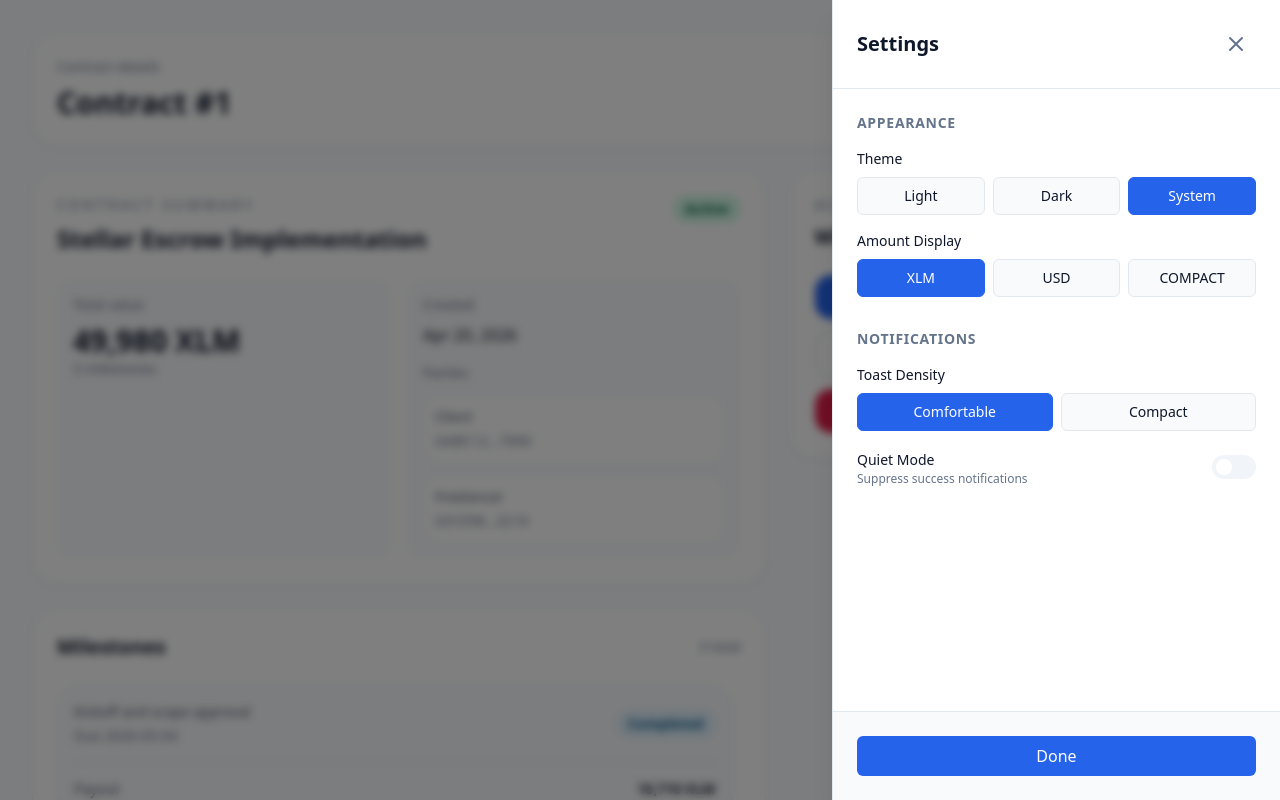
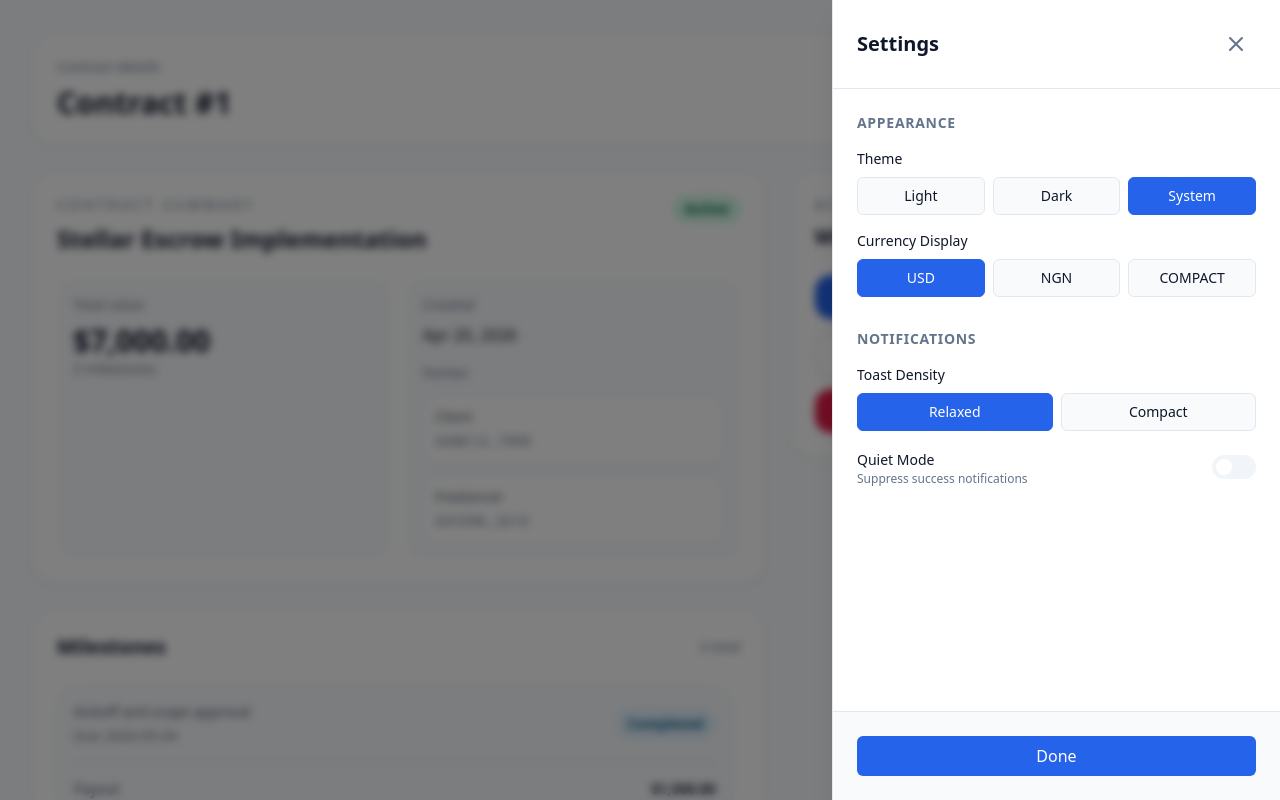
Before and after one commit to Talenttrust/Talenttrust-Frontend, a Next.js app: page /contracts/1 in a window 1280 px wide. Both pictures are taken after a click on the button "Open Settings". Shown: the top 800 px of the page. Built offline with nearby package versions, Linux system fonts and the light colour scheme.

Commit message:
feat: add settings panel for notifications and UX preferences

```diff
--- a/src/components/settings/SettingsPanel.tsx
+++ b/src/components/settings/SettingsPanel.tsx
@@ -43,13 +43,15 @@ export function SettingsPanel({ isOpen, onClose }: SettingsPanelProps) {
 
             <div className="space-y-4">
               <div>
-                <label className="block text-sm font-medium mb-2 text-[var(--foreground)]">Theme</label>
-                <div className="grid grid-cols-3 gap-2">
+                <label id="theme-label" className="block text-sm font-medium mb-2 text-[var(--foreground)]">Theme</label>
+                <div className="grid grid-cols-3 gap-2" role="radiogroup" aria-labelledby="theme-label">
                   {(['light', 'dark', 'system'] as Theme[]).map((t) => (
                     <button
                       key={t}
                       onClick={() => updatePreference('theme', t)}
-                      className={`px-3 py-2 text-sm rounded-md border capitalize transition-all ${
+                      role="radio"
+                      aria-checked={preferences.theme === t}
+                      className={`px-3 py-2 text-sm rounded-md border capitalize transition-all focus-visible:outline-none focus-visible:ring-2 focus-visible:ring-[var(--primary)] focus-visible:ring-offset-2 ${
                         preferences.theme === t
                           ? 'border-[var(--primary)] bg-[var(--primary)] text-[var(--primary-foreground)]'
                           : 'border-[var(--border)] bg-[var(--surface)] text-[var(--foreground)] hover:border-[var(--muted-foreground)]'
@@ -62,13 +64,15 @@ export function SettingsPanel({ isOpen, onClose }: SettingsPanelProps) {
               </div>
 
               <div>
-                <label className="block text-sm font-medium mb-2 text-[var(--foreground)]">Amount Display</label>
-                <div className="grid grid-cols-3 gap-2">
-                  {(['xlm', 'usd', 'compact'] as AmountFormat[]).map((f) => (
+                <label id="currency-label" className="block text-sm font-medium mb-2 text-[var(--foreground)]">Currency Display</label>
+                <div className="grid grid-cols-3 gap-2" role="radiogroup" aria-labelledby="currency-label">
+                  {(['usd', 'ngn', 'compact'] as AmountFormat[]).map((f) => (
                     <button
                       key={f}
                       onClick={() => updatePreference('amountFormat', f)}
-                      className={`px-3 py-2 text-sm rounded-md border uppercase transition-all ${
+                      role="radio"
+                      aria-checked={preferences.amountFormat === f}
+                      className={`px-3 py-2 text-sm rounded-md border uppercase transition-all focus-visible:outline-none focus-visible:ring-2 focus-visible:ring-[var(--primary)] focus-visible:ring-offset-2 ${
                         preferences.amountFormat === f
                           ? 'border-[var(--primary)] bg-[var(--primary)] text-[var(--primary-foreground)]'
                           : 'border-[var(--border)] bg-[var(--surface)] text-[var(--foreground)] hover:border-[var(--muted-foreground)]'
@@ -88,13 +92,15 @@ export function SettingsPanel({ isOpen, onClose }: SettingsPanelProps) {
 
             <div className="space-y-4">
               <div>
-                <label className="block text-sm font-medium mb-2 text-[var(--foreground)]">Toast Density</label>
-                <div className="grid grid-cols-2 gap-2">
-                  {(['comfortable', 'compact'] as ToastDensity[]).map((d) => (
+                <label id="density-label" className="block text-sm font-medium mb-2 text-[var(--foreground)]">Toast Density</label>
+                <div className="grid grid-cols-2 gap-2" role="radiogroup" aria-labelledby="density-label">
+                  {(['relaxed', 'compact'] as ToastDensity[]).map((d) => (
                     <button
                       key={d}
                       onClick={() => updatePreference('toastDensity', d)}
-                      className={`px-3 py-2 text-sm rounded-md border capitalize transition-all ${
+                      role="radio"
+                      aria-checked={preferences.toastDensity === d}
+                      className={`px-3 py-2 text-sm rounded-md border capitalize transition-all focus-visible:outline-none focus-visible:ring-2 focus-visible:ring-[var(--primary)] focus-visible:ring-offset-2 ${
                         preferences.toastDensity === d
                           ? 'border-[var(--primary)] bg-[var(--primary)] text-[var(--primary-foreground)]'
                           : 'border-[var(--border)] bg-[var(--surface)] text-[var(--foreground)] hover:border-[var(--muted-foreground)]'
@@ -108,12 +114,15 @@ export function SettingsPanel({ isOpen, onClose }: SettingsPanelProps) {
 
               <div className="flex items-center justify-between">
                 <div>
-                  <label className="text-sm font-medium text-[var(--foreground)]">Quiet Mode</label>
+                  <label id="quiet-mode-label" className="text-sm font-medium text-[var(--foreground)]">Quiet Mode</label>
                   <p className="text-xs text-[var(--muted-foreground)]">Suppress success notifications</p>
                 </div>
                 <button
                   onClick={() => updatePreference('quietMode', !preferences.quietMode)}
-                  className={`relative inline-flex h-6 w-11 items-center rounded-full transition-colors ${
+                  role="switch"
+                  aria-checked={preferences.quietMode}
+                  aria-labelledby="quiet-mode-label"
+                  className={`relative inline-flex h-6 w-11 items-center rounded-full transition-colors focus-visible:outline-none focus-visible:ring-2 focus-visible:ring-[var(--primary)] focus-visible:ring-offset-2 ${
                     preferences.quietMode ? 'bg-[var(--primary)]' : 'bg-[var(--muted)]'
                   }`}
                 >
--- a/src/lib/preferences.tsx
+++ b/src/lib/preferences.tsx
@@ -3,8 +3,8 @@
 import React, { createContext, useContext, useEffect, useState } from 'react';
 
 export type Theme = 'light' | 'dark' | 'system';
-export type AmountFormat = 'xlm' | 'usd' | 'compact';
-export type ToastDensity = 'comfortable' | 'compact';
+export type AmountFormat = 'usd' | 'ngn' | 'compact';
+export type ToastDensity = 'relaxed' | 'compact';
 
 export interface UserPreferences {
   theme: Theme;
@@ -15,8 +15,8 @@ export interface UserPreferences {
 
 const DEFAULT_PREFERENCES: UserPreferences = {
   theme: 'system',
-  amountFormat: 'xlm',
-  toastDensity: 'comfortable',
+  amountFormat: 'usd',
+  toastDensity: 'relaxed',
   quietMode: false,
 };
 
@@ -87,23 +87,21 @@ export function PreferencesProvider({ children }: { children: React.ReactNode })
   const formatAmount = (amount: number, currency: string = 'USD') => {
     const { amountFormat } = preferences;
 
-    if (amountFormat === 'xlm') {
-      // Mock conversion for demo: 1 USD = 7 XLM approx
-      const xlmAmount = amount * 7.14;
-      return `${xlmAmount.toLocaleString(undefined, { maximumFractionDigits: 0 })} XLM`;
-    }
+    // Determine which currency to use based on settings
+    const activeCurrency = amountFormat === 'ngn' ? 'NGN' : currency;
+    const locale = amountFormat === 'ngn' ? 'en-NG' : 'en-US';
 
     if (amountFormat === 'compact') {
       return new Intl.NumberFormat('en-US', {
         notation: 'compact',
         style: 'currency',
-        currency,
+        currency: activeCurrency,
       }).format(amount);
     }
 
-    return new Intl.NumberFormat('en-US', {
+    return new Intl.NumberFormat(locale, {
       style: 'currency',
-      currency,
+      currency: activeCurrency,
     }).format(amount);
   };
 
```
Also changed, not shown: 2 other files (tests, documents, lock files or other folders).
